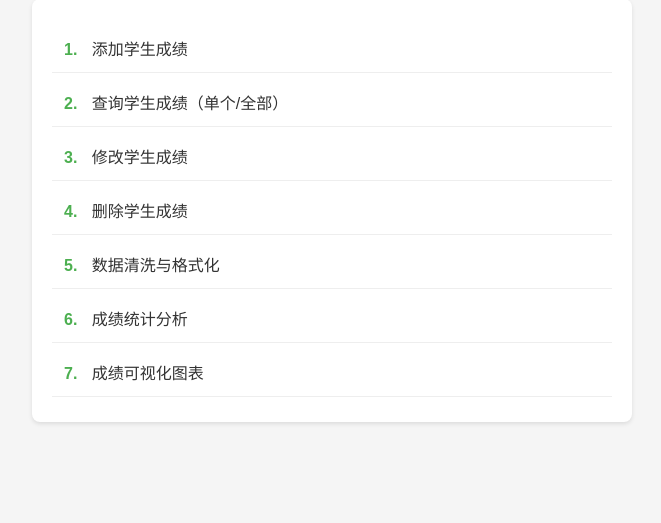
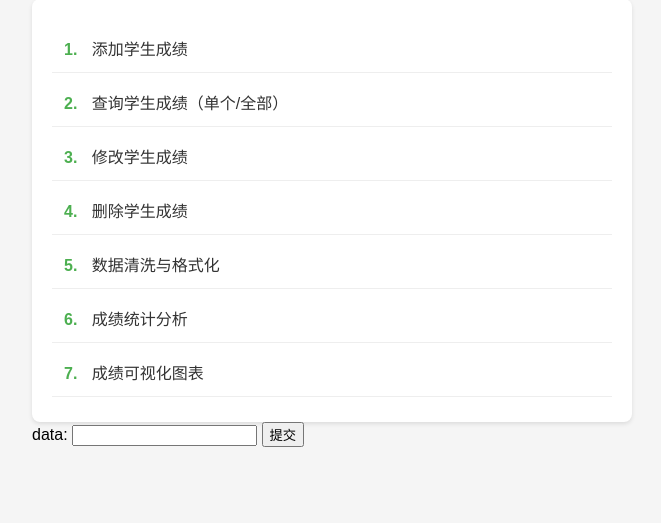
Before and after one commit to chail233/StudentGradeManager, a Flask app: page / in a window 1280 px wide. Shown: the part 172-695 px from the top of the page, without its empty margins (308-969 px from the left). Run offline with Flask 3, Linux system fonts and the light colour scheme.

Commit message:
refactor

```diff
--- a/StudentData/DataProcesser.py
+++ b/StudentData/DataProcesser.py
@@ -1,10 +1,7 @@
-from cProfile import label
-
 import pandas as pd
 import re
 import time
 import matplotlib.pyplot as plt
-from numpy.ma.extras import average
 
 
 #带暂停的输出
--- /dev/null
+++ b/app.py
@@ -0,0 +1,13 @@
+from flask import Flask, render_template, request
+app = Flask(__name__)
+@app.route("/")
+def index():
+    return render_template('index.html')
+@app.route("/add", methods=["POST"])
+def add():
+    data = request.form.get("data")
+    print(data)
+    return "success"
+
+if __name__ == "__main__":
+    app.run(debug=True)
--- a/main.py
+++ b/main.py
@@ -1,7 +1,4 @@
-from rich.markup import render
-
 from StudentData import DataProcesser
-from flask import Flask, render_template
 
 path = "data/scores.csv"
 Running = True
@@ -129,13 +126,8 @@ class Menu(object):
         elif opt == 2:
             self.studata.plt_pie()
 
-app = Flask(__name__)
-@app.route("/")
-def index():
-    return render_template('index.html')
+
 if __name__ == "__main__":
-
-    app.run(debug=True)
-    # menu = Menu()
-    # while Running:
-    #     menu.run()
+    menu = Menu()
+    while Running:
+        menu.run()
--- a/templates/index.html
+++ b/templates/index.html
@@ -18,5 +18,10 @@
     <a href="#" class="menu-item"><span>6.</span> 成绩统计分析</a>
     <a href="#" class="menu-item"><span>7.</span> 成绩可视化图表</a>
 </div>
+<form action="/add" method="post">
+    <label for="data">data:</label>
+    <input type="text" id="data" name="data">
+    <input type="submit" value="提交">
+</form>
 </body>
 </html>
```
Also changed, not shown: README.md.
